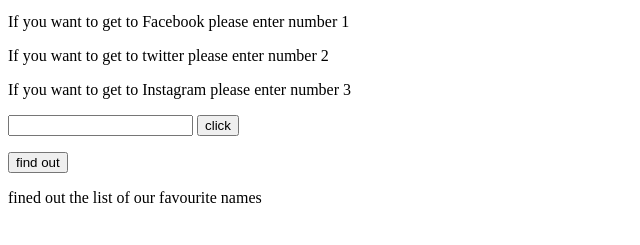
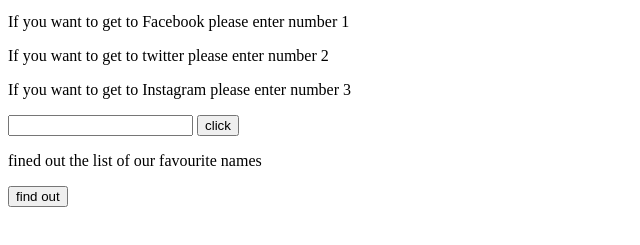
Before and after one commit to ahmed-adil44/list-of-links, a plain HTML site: page index.html in a window 1280 px wide. Shown: the part 101-346 px from the top of the page, without its empty margins (0-640 px from the left). Drawn offline with Linux system fonts and the light colour scheme.

Commit message:
Update index.html

```diff
--- a/index.html
+++ b/index.html
@@ -20,9 +20,10 @@
 <button id="button">click</button>
 <ul id="show"></ul>
         <!----->
+         <p>fined out the list of our favourite names</p>
         <script src="script.js"></script>
-        <button id="button">find out</button>
+        <button id="but">find out</button>
         <ul id="list"></ul>
-        <p>fined out the list of our favourite names</p>
+
     </body>
 </html>
```
